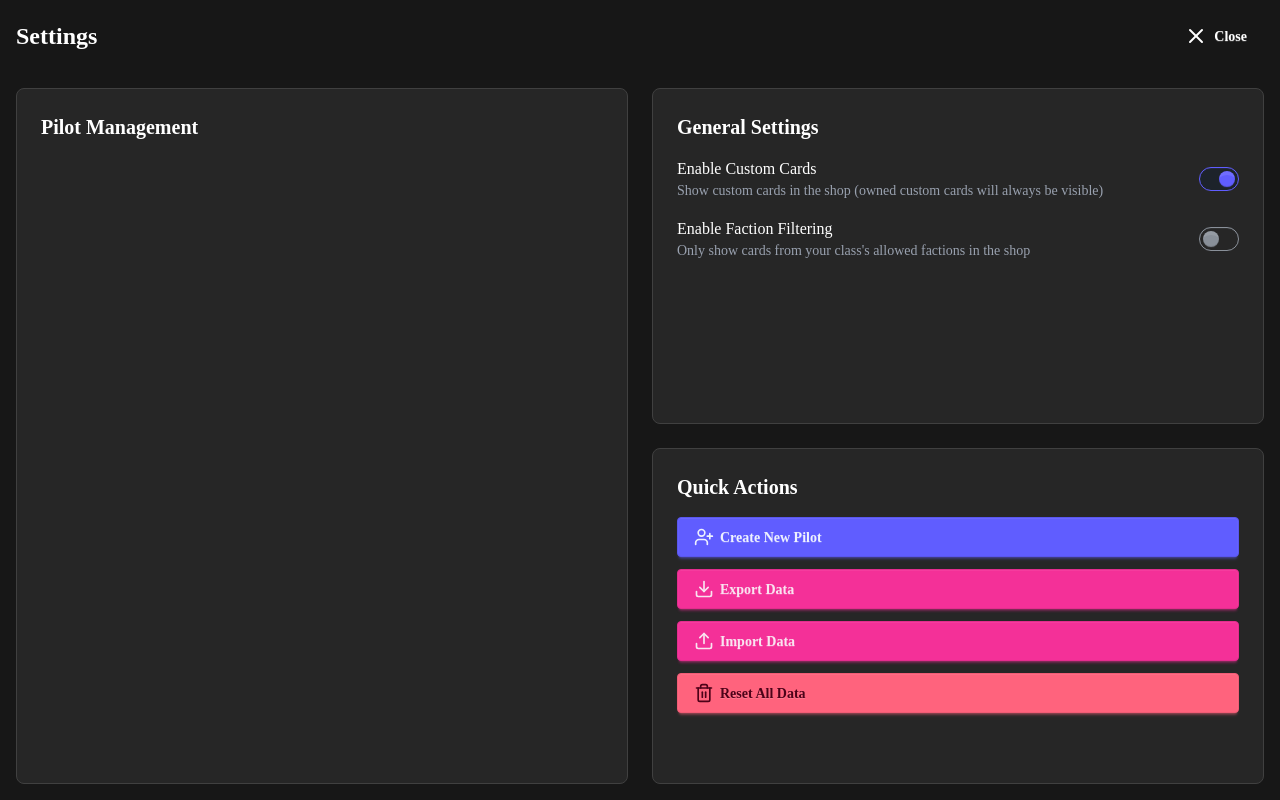
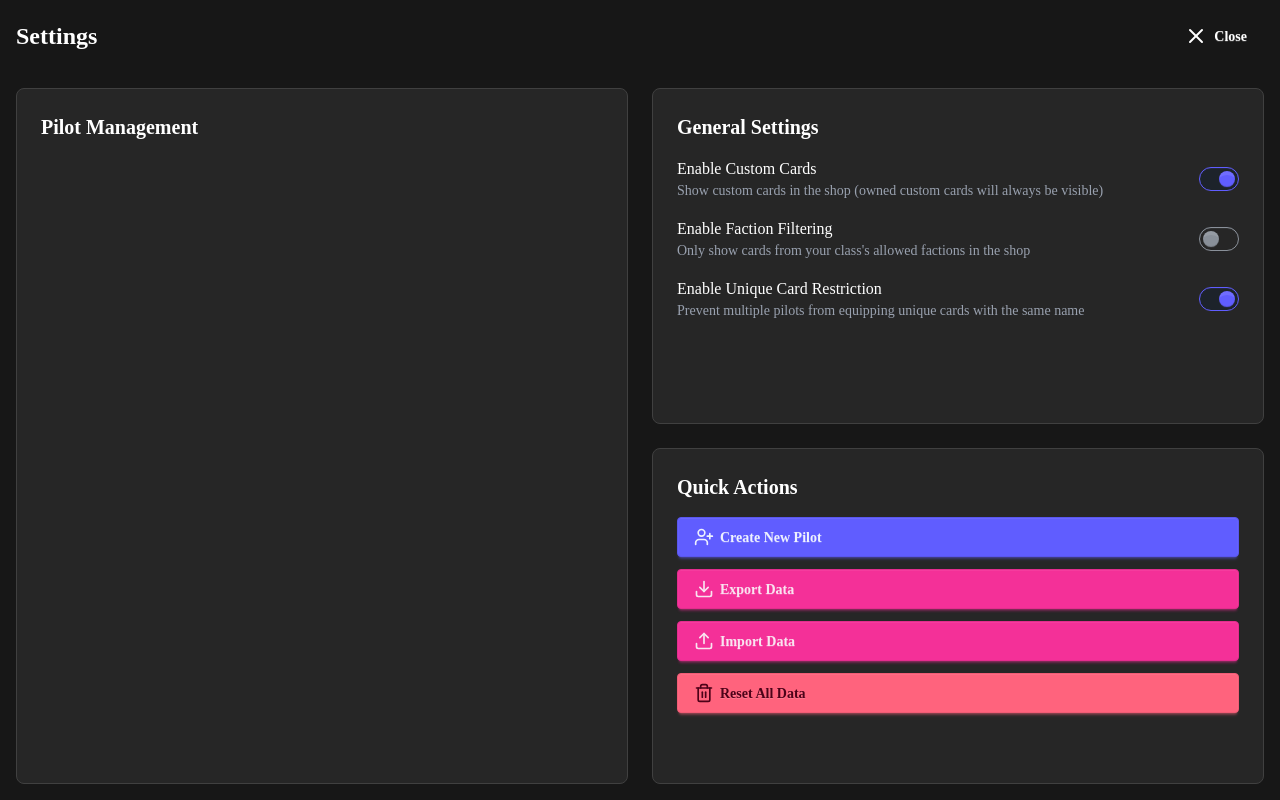
Before and after one commit to Roman-Pretty/xwingcards, a Vue app: page /settings in a window 1280 px wide. Built offline with nearby package versions, Linux system fonts and the light colour scheme; a web font is replaced by a local one.

Commit message:
Improved Uniques

```diff
--- a/src/components/ui/CardPurchaseModal.vue
+++ b/src/components/ui/CardPurchaseModal.vue
@@ -35,7 +35,17 @@
             </svg>
             <span class="text-red-400 text-sm font-medium">{{ factionWarning }}</span>
           </div>
-          <p class="text-red-200 text-xs mt-1">You can still purchase this card, but you won't be able to equip it until you meet the faction requirements.</p>
+        </div>
+
+        <div v-if="uniqueCardWarning" class="mt-3 p-3 bg-orange-900/30 border border-orange-600 rounded-lg">
+          <div class="flex items-center gap-2">
+            <svg xmlns="http://www.w3.org/2000/svg" width="16" height="16" viewBox="0 0 24 24" fill="none" stroke="currentColor" stroke-width="2" stroke-linecap="round" stroke-linejoin="round" class="text-orange-400">
+              <path d="m21.73 18-8-14a2 2 0 0 0-3.48 0l-8 14A2 2 0 0 0 4 21h16a2 2 0 0 0 1.73-3Z"/>
+              <path d="M12 9v4"/>
+              <path d="m12 17 .01 0"/>
+            </svg>
+            <span class="text-orange-400 text-sm font-medium">{{ uniqueCardWarning }}</span>
+          </div>
         </div>
       </div>
 
@@ -112,6 +122,12 @@ const factionWarning = computed(() => {
   return store.getFactionRequirementText(props.card.id)
 })
 
+// Check if this card has unique card conflicts
+const uniqueCardWarning = computed(() => {
+  if (!props.card?.id) return null
+  return store.getUniqueCardWarningText(props.card.id)
+})
+
 function handleConfirm() {
   emit('confirm')
   closeModal()
--- a/src/stores/PilotStore.ts
+++ b/src/stores/PilotStore.ts
@@ -26,6 +26,7 @@ export const usePilotStore = defineStore("pilotStore", {
     // Settings - make sure they're reactive at top level
     enableCustomCards: true,
     enableFactionFiltering: false,
+    enableUniqueCardRestriction: true,
   }),
 
   getters: {
@@ -102,12 +103,12 @@ export const usePilotStore = defineStore("pilotStore", {
           return selectedCard?.name === cardName;
         });
 
-        // For unique cards, check if any pilot has a card with the same name
+        // For unique cards, check if any pilot has a card with the same name (only if restriction is enabled)
         // For current pilot, check if they already have this card (by ID)
-        return (isUnique && hasSameNamedCard) ||
+        return ((isUnique && state.enableUniqueCardRestriction && hasSameNamedCard) ||
           (p.id === state.currentPilotId &&
             (p.selectedCards.includes(cardId) ||
-              Object.values(p.slotCards).includes(cardId)));
+              Object.values(p.slotCards).includes(cardId))));
       });
     },
 
@@ -337,6 +338,31 @@ export const usePilotStore = defineStore("pilotStore", {
       }
 
       return `Requires Initiative ${card.initiative} (you have ${pilotInitiative})`;
+    },
+
+    getUniqueCardWarningText: (state) => (cardId) => {
+      const card = cards.find((c) => c.id === cardId);
+      if (!card || !card.unique || !state.enableUniqueCardRestriction) return null;
+
+      const currentPilot = state.pilots.find((p) => p.id === state.currentPilotId);
+      if (!currentPilot) return null;
+
+      // Check if any other pilot owns a card with the same name
+      const otherPilotsWithSameCard = state.pilots
+        .filter(p => p.id !== state.currentPilotId)
+        .filter(p => {
+          return p.ownedCards.some(ownedCardId => {
+            const ownedCard = cards.find(c => c.id === ownedCardId);
+            return ownedCard?.name === card.name;
+          });
+        });
+
+      if (otherPilotsWithSameCard.length > 0) {
+        const pilotNames = otherPilotsWithSameCard.map(p => p.name).join(', ');
+        return `${pilotNames} already owns a unique card with this name. Only one of you will be able to equip it at a time.`;
+      }
+
+      return null;
     },
   },
 
@@ -668,7 +694,7 @@ export const usePilotStore = defineStore("pilotStore", {
     },
 
     // Settings actions
-    updateSetting(key: 'enableCustomCards' | 'enableFactionFiltering', value: boolean) {
+    updateSetting(key: 'enableCustomCards' | 'enableFactionFiltering' | 'enableUniqueCardRestriction', value: boolean) {
       this[key] = value;
     },
   },
--- a/src/views/Settings.vue
+++ b/src/views/Settings.vue
@@ -87,6 +87,20 @@
                   class="toggle toggle-primary"
                   :checked="store.enableFactionFiltering"
                   @change="updateFactionFilteringEnabled"
+                />
+              </div>
+
+              <!-- Enable Unique Card Restriction -->
+              <div class="flex items-center justify-between">
+                <div>
+                  <h3 class="text-white font-medium">Enable Unique Card Restriction</h3>
+                  <p class="text-sm text-gray-400">Prevent multiple pilots from equipping unique cards with the same name</p>
+                </div>
+                <input
+                  type="checkbox"
+                  class="toggle toggle-primary"
+                  :checked="store.enableUniqueCardRestriction"
+                  @change="updateUniqueCardRestrictionEnabled"
                 />
               </div>
             </div>
@@ -342,4 +356,8 @@ function updateCustomCardsEnabled(event) {
 function updateFactionFilteringEnabled(event) {
   store.updateSetting('enableFactionFiltering', event.target.checked)
 }
+
+function updateUniqueCardRestrictionEnabled(event) {
+  store.updateSetting('enableUniqueCardRestriction', event.target.checked)
+}
 </script>
```
